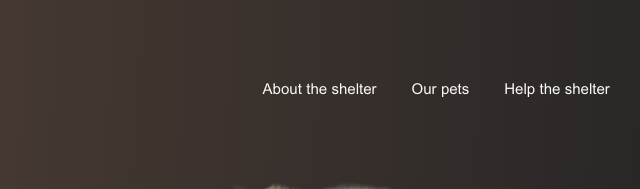
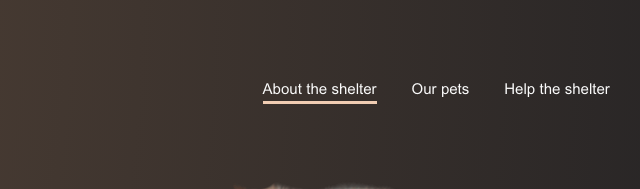
Before and after one commit to Egor-Dubovik/shelter, a plain HTML site: page pages/main/index.html in a window 1280 px wide. Shown: the top 189 px of the page, 536-1176 px from the left. Drawn offline with Linux system fonts and the light colour scheme; files whose address does not match are found by name.

Commit message:
feat: change file scrollToBlock, add function "scrollDecorationLink"

```diff
--- a/js_modules/_scrollToBlock.js
+++ b/js_modules/_scrollToBlock.js
@@ -1,20 +1,49 @@
 const anchors = document.querySelectorAll("a[href*='#']");
+const sections = document.querySelectorAll("section");
 
 export function scrollToblock() {
 	for (let anchor of anchors) {
 		anchor.addEventListener("click", function (e) {
 			e.preventDefault();
 			const blockID = anchor.getAttribute("href");
-			scrollTo(document.querySelector("" + blockID));
+			scrollFeature(document.querySelector("" + blockID));
 		})
 
 	}
 }
 
-function scrollTo(event) {
+function scrollFeature(event) {
 	window.scroll({
 		left: 0,
 		top: event.offsetTop - 80.13,
 		behavior: "smooth"
 	})
-};
+}
+
+export function scrollDecorationLink() {
+	window.onscroll = () => {
+		let currentSection = "";
+
+		sections.forEach(section => {
+			let sectionTop = "";
+
+			if (section.id === "contacts") {
+				sectionTop = section.offsetTop - 50;
+			} else {
+				sectionTop = section.offsetTop;
+			}
+
+			if (window.pageYOffset >= sectionTop - 80) {
+				currentSection = section.getAttribute("id");
+			}
+		});
+
+		anchors.forEach(anchor => {
+			anchor.classList.remove("active");
+			const sectionId = anchor.getAttribute("href").slice(1);
+			if (sectionId === currentSection) {
+				anchor.classList.add("active");
+			}
+		});
+	}
+}
--- a/pages/main/script.js
+++ b/pages/main/script.js
@@ -1,9 +1,10 @@
 import { switchMenu } from "../../js_modules/_menuSwitching.js";
 import { changeViewHeader } from "../../js_modules/_changeViewHeader.js";
 import { switchPopap } from "../../js_modules/_switchPopap.js";
-import { scrollToblock } from "../../js_modules/_scrollToBlock.js";
+import { scrollToblock, scrollDecorationLink } from "../../js_modules/_scrollToBlock.js";
 
 changeViewHeader();
 scrollToblock();
+scrollDecorationLink();
 switchMenu();
 switchPopap();
--- a/scss/module/_header.scss
+++ b/scss/module/_header.scss
@@ -96,9 +96,33 @@
 	&__link {
 		font-family: "Arial";
 		line-height: 160%;
+		position: relative;
+		padding: 15px 0;
 		@media (max-width: 47.99em) {
 			font-size: 2rem;
 		}
+	}
+	&__link::before {
+		content: "";
+		position: absolute;
+		right: 0;
+		bottom: 12px;
+		width: 0%;
+		height: 3px;
+		background-color: $colorPrimary;
+		transition: 0.4s ease-out;
+	}
+	&__link:hover::before {
+		content: "";
+		width: 100%;
+		left: 0;
+		transition: 0.4s ease-in;
+	}
+	&__link.active::before {
+		content: "";
+		width: 100%;
+		left: 0;
+		transition: 0.4s ease-in;
 	}
 
 	&__icon {
```
Also changed, not shown: pages/main/style.css.
